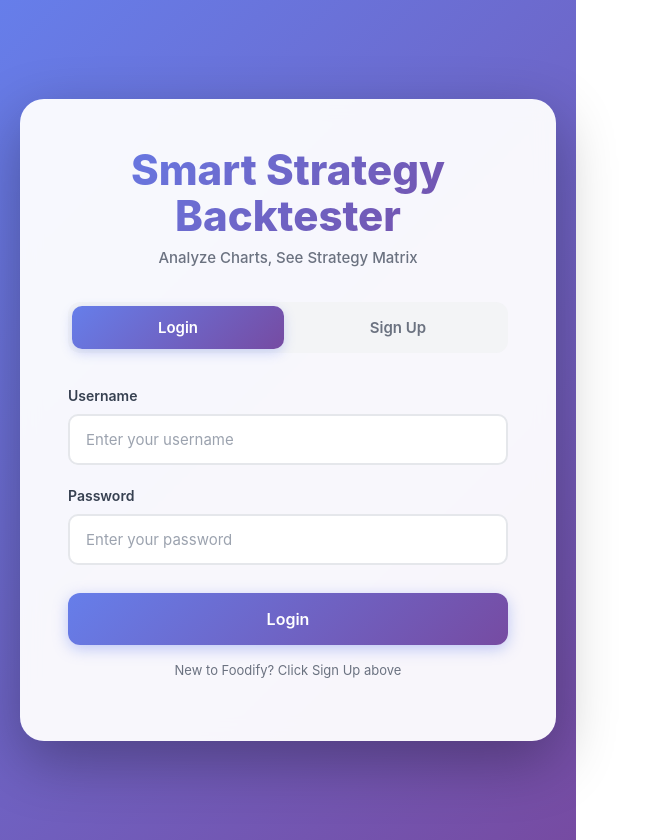
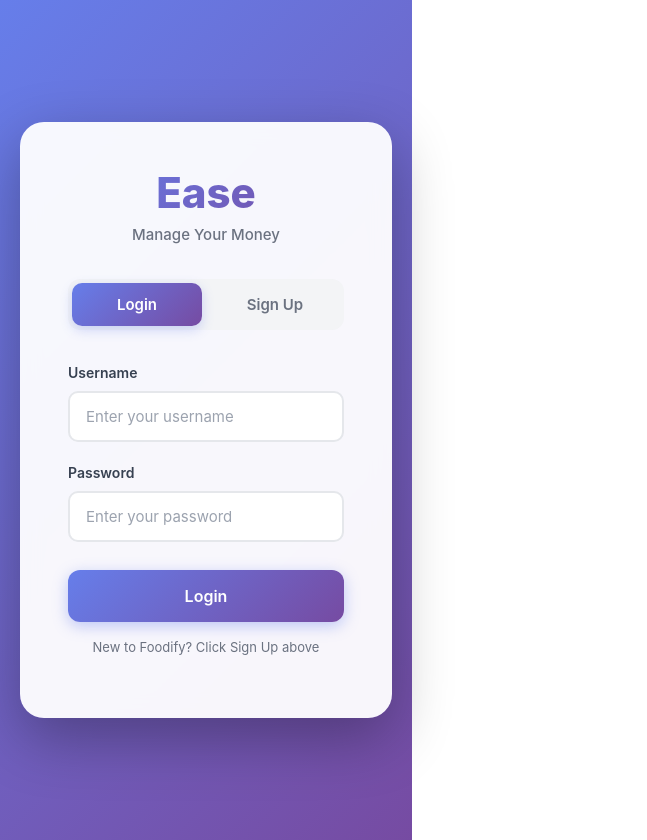
Before and after one commit to prashantraj-code/ease, a React (Vite) app in the folder client/: page / in a window 1280 px wide. Shown: the whole page, without its empty margins (0-647 px from the left). Built offline with nearby package versions, Linux system fonts and the light colour scheme; no server answers; the HTML template or start-up script is replaced by a standard one.

Commit message:
text fix

```diff
--- a/client/src/App.jsx
+++ b/client/src/App.jsx
@@ -174,8 +174,8 @@ export default function FoodifyAuth() {
     <Container>
       <Card>
         <Logo>
-          <Title>Smart Strategy Backtester</Title>
-          <Subtitle>Analyze Charts, See Strategy Matrix</Subtitle>
+          <Title>Ease</Title>
+          <Subtitle>Manage Your Money</Subtitle>
         </Logo>
 
         {!user ? (
--- a/client/src/components/AuthForm.jsx
+++ b/client/src/components/AuthForm.jsx
@@ -147,7 +147,7 @@ export default function AuthForm({ onSignup, onLogin, error }) {
   const handleSubmit = (e) => {
     e.preventDefault();
     if (isLogin) {
-      // ✅ Send identifier instead of username
+
       onLogin({ identifier: formData.username, password: formData.password });
     } else {
       onSignup(formData);
@@ -209,7 +209,7 @@ export default function AuthForm({ onSignup, onLogin, error }) {
           />
         </InputGroup>
 
-        <SubmitButton type="submit">  {/* ✅ Changed to type="submit" */}
+        <SubmitButton type="submit">
           {isLogin ? "Login" : "Create Account"}
         </SubmitButton>
       </FormWrapper>
```
Also changed, not shown: 1 other file (tests, documents, lock files or other folders).
